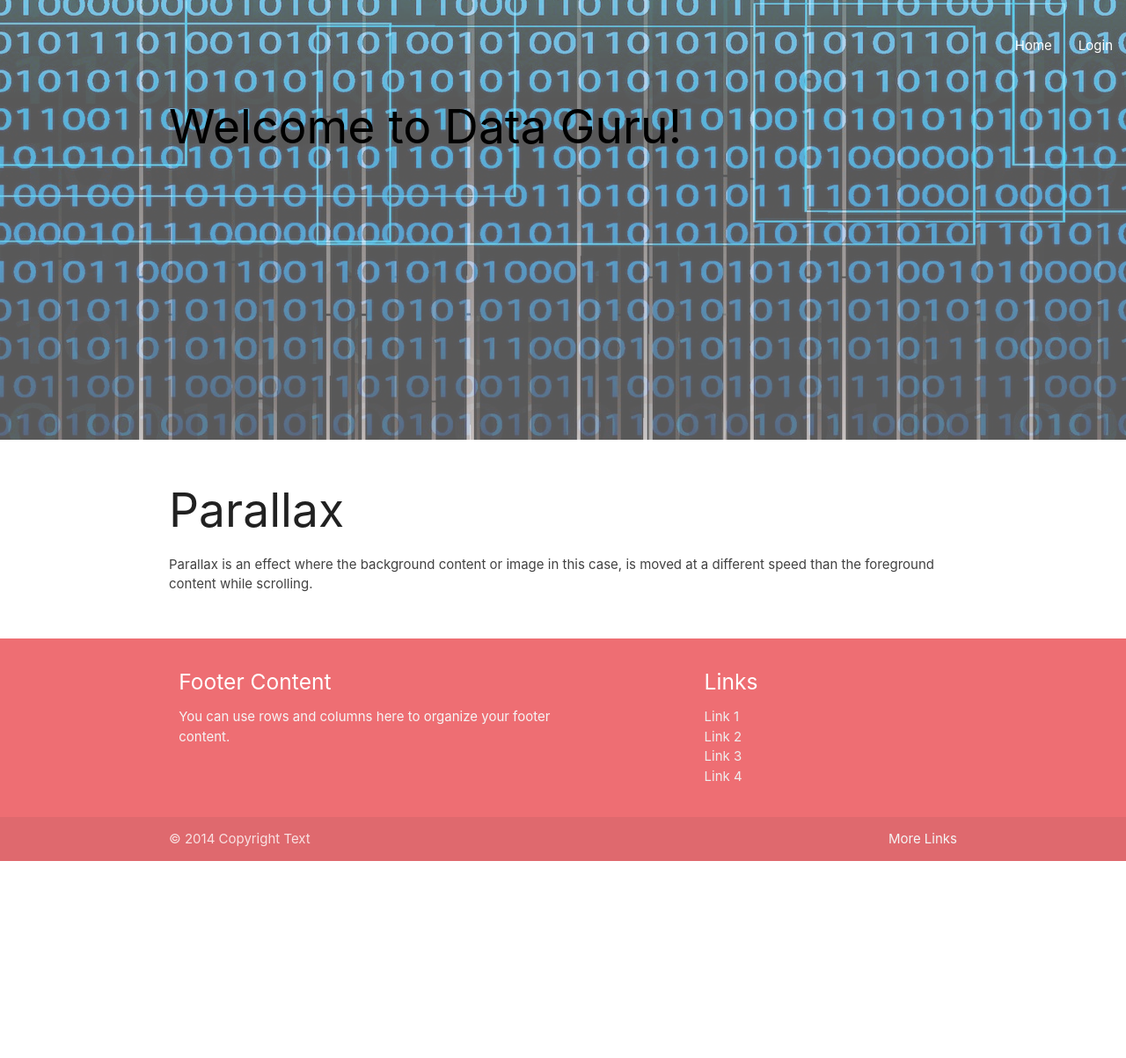
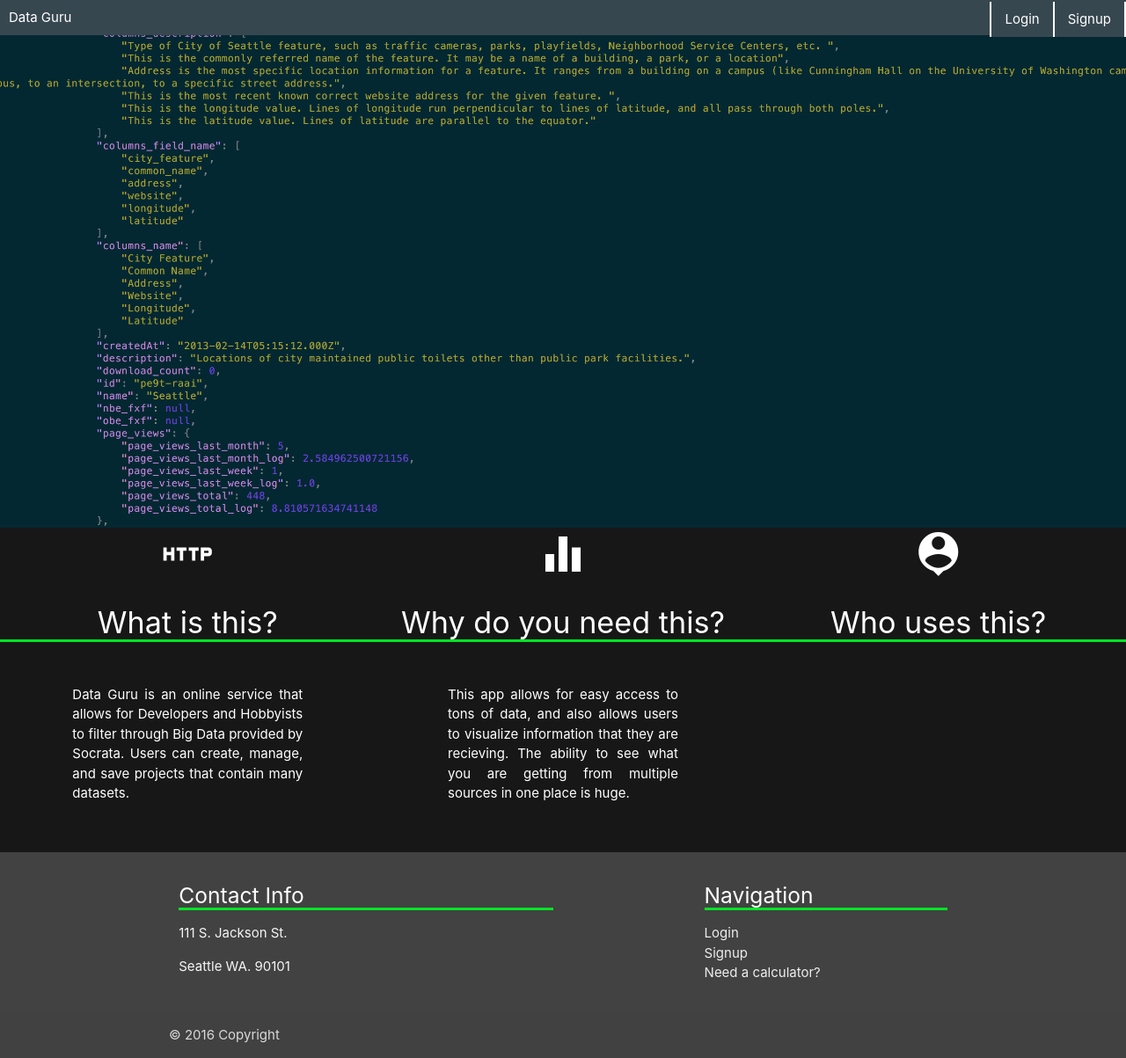
Before and after one commit to Voxelsdev/Data-Guru, a website: page public/index.html in a window 1280 px wide. Shown: the whole page at 88% size. Before the commit the page ends 979 px from the top, so only its background shows below. Drawn offline with nearby package versions, Linux system fonts and the light colour scheme.

Commit message:
Adding new index.html and others

```diff
--- a/public/css/style.css
+++ b/public/css/style.css
@@ -8,40 +8,86 @@
   flex: 1 0 auto;
 }
 
+nav div ul li a {
+  color: white;
+}
+
+footer.page-footer {
+  margin-top: 0;
+  margin-bottom: 0;
+}
+
+nav {
+  height: 40px;
+  line-height: 40px;
+  position: absolute;
+}
+
 .navbar-fixed {
-  background-color: transparent;
   position: absolute;
   margin-top: 0;
 }
 
-#welcome {
-  margin-top: 5%;
-  position: absolute;
-  width: 100%;
-  background-color: transparent;
-  color: black;
-}
-
-#parallaximg {
-  opacity: 0.65;
-}
-
-nav {
-  background-color: transparent;
-  margin-top: 2.5%;
-  height: 40px;
-  line-height: 40px;
-  position: absolute;
+.parallax-window {
+  min-height: 600px;
+  background: #171717;
 }
 
 .navbar-wrapper {
   box-shadow: 0px;
 }
 
-nav div ul li a {
+.nav-button-container {
+  background-color: white;
+}
+
+.app-desc {
+  color:white;
+  text-align: justify;
+}
+
+.app-question {
+  color: white;
+  border-bottom: #00e524;
+  border-bottom-style: solid;
+}
+
+.material-icons {
   color: white;
 }
 
-footer {
-  margin-bottom: 0;
+.custom-green {
+  color: #00e524;
 }
+
+.white-text {
+  border-bottom: #00e524;
+  border-bottom-style: solid;
+}
+
+.name {
+  margin-left: 10px;
+}
+
+#section {
+  background-color: #171717;
+}
+
+#landing-body {
+  text-align: center;
+}
+
+#nav-button1 {
+  background-color: rgb(55, 71, 79);
+  margin: 2px 1px 2px 2px;
+}
+
+#nav-button2 {
+  background-color: rgb(55, 71, 79);
+  margin: 2px 2px 2px 1px;
+}
+
+#parallaximg {
+  background-color: #171717;
+  opacity: 0.10;
+}
--- a/public/index.html
+++ b/public/index.html
@@ -4,6 +4,7 @@
     <meta charset="utf-8">
     <title>Data Guru</title>
     <link type="text/css" rel="stylesheet" href="https://cdnjs.cloudflare.com/ajax/libs/materialize/0.97.7/css/materialize.min.css"/>
+    <link href="https://fonts.googleapis.com/icon?family=Material+Icons" rel="stylesheet">
     <link type="text/css" rel="stylesheet" href="css/style.css"/>
     <meta name="viewport" content="width=device-width, initial-scale=1.0"/>
   </head>
@@ -11,55 +12,86 @@
   <body>
     <header>
       <div class="navbar-fixed">
-          <nav class="z-depth-0">
+        <nav class="z-depth-0 #37474f blue-grey darken-3">
           <div class="nav-wrapper">
+            <a class="name">Data Guru</a>
             <ul class="right hide-on-med-and-down">
-                <li><a href="index.html">Home</a></li>
-                <li><a href="login.html">Login</a></li>
+              <li><div class ="nav-button-container"><a href="./index.html" id="nav-button1">Login</a></div></li>
+              <li><div class ="nav-button-container"><a href="./login.html" id="nav-button2">Signup</a></div></li>
             </ul>
           </div>
         </nav>
       </div>
 
-        <div class="section" id="welcome">
-          <div class="row container">
-            <h2 class="header">Welcome to Data Guru!</h2>
+      <div class="parallax-window" data-parallax="scroll" data-image-src="./images/landing.png" id="parallaximg"></div>
+    </header>
+
+    <section id="section">
+      <div class="row" id="landing-body">
+        <div class="col s4">
+          <div class="row">
+            <i class="medium material-icons">http</i>
+          </div>
+          <div class="row"><h4 class="app-question">What is this?</h4></div>
+          <div class="row">
+            <div class="col s8 offset-s2">
+              <p class="app-desc">Data Guru is an online service that allows for
+              Developers and Hobbyists to filter through Big Data provided by Socrata.
+              Users can create, manage, and save projects that contain many datasets.</p>
+            </div>
           </div>
         </div>
 
-      <div class="parallax-container">
-        <div class="parallax"><img id="parallaximg" src="images/package.jpg"></div>
+        <div class="col s4">
+          <div class="row">
+            <i class="medium material-icons">equalizer</i>
           </div>
-      <div class="section white">
-        <div class="row container">
-          <h2 class="header">Parallax</h2>
-          <p class="grey-text text-darken-3 lighten-3">Parallax is an effect where the background content or image in this case, is moved at a different speed than the foreground content while scrolling.</p>
+          <div class="row"><h4 class="app-question">Why do you need this?</h4></div>
+          <div class="row">
+            <div class="col s8 offset-s2">
+              <p class="app-desc">This app allows for easy access to tons of data,
+              and also allows users to visualize information that they are recieving.
+              The ability to see what you are getting from multiple sources in one place is huge.</p>
             </div>
           </div>
-    </header>
+        </div>
 
-    <footer class="page-footer">
+        <div class="col s4">
+          <div class="row">
+            <i class="medium material-icons">person_pin</i>
+          </div>
+          <div class="row"><h4 class="app-question">Who uses this?</h4></div>
+          <div class="row">
+            <div class="col s8 offset-s2">
+              <p class="app-desc"></p>
+            </div>
+          </div>
+        </div>
+      </div>
+    </section>
+
+    <footer class="page-footer #424242 grey darken-3">
       <div class="container">
         <div class="row">
           <div class="col l6 s12">
-            <h5 class="white-text">Footer Content</h5>
-            <p class="grey-text text-lighten-4">You can use rows and columns here to organize your footer content.</p>
+            <h5 class="white-text">Contact Info</h5>
+            <p class="grey-text text-lighten-4">111 S. Jackson St.</p>
+            <p class="grey-text text-lighten-4">Seattle WA. 90101</p>
+            <p class="grey-text text-lighten-4"></p>
           </div>
           <div class="col l4 offset-l2 s12">
-            <h5 class="white-text">Links</h5>
+            <h5 class="white-text">Navigation</h5>
             <ul>
-              <li><a class="grey-text text-lighten-3" href="#!">Link 1</a></li>
-              <li><a class="grey-text text-lighten-3" href="#!">Link 2</a></li>
-              <li><a class="grey-text text-lighten-3" href="#!">Link 3</a></li>
-              <li><a class="grey-text text-lighten-3" href="#!">Link 4</a></li>
+              <li><a class="grey-text text-lighten-3" href="login.html">Login</a></li>
+              <li><a class="grey-text text-lighten-3" href="signup.html">Signup</a></li>
+              <li><a class="grey-text text-lighten-3" href="https://mikeechen-jquerycalc.surge.sh/">Need a calculator?</a></li>
             </ul>
           </div>
         </div>
       </div>
       <div class="footer-copyright">
         <div class="container">
-        © 2014 Copyright Text
-        <a class="grey-text text-lighten-4 right" href="#!">More Links</a>
+        © 2016 Copyright
         </div>
       </div>
     </footer>
@@ -67,7 +99,8 @@
 
     <script type="text/javascript" src="https://code.jquery.com/jquery-2.1.1.min.js"></script>
     <script type="text/javascript" src="https://cdnjs.cloudflare.com/ajax/libs/materialize/0.97.7/js/materialize.min.js"></script>
-    <script type="text/javascript" src="js/index.js"></script>
+    <script src="./js/parallax.min.js"></script>
+    <script type="text/javascript" src="./js/index.js"></script>
   </body>
 
 </html>
```
Also changed, not shown: public/images/landing.png (added), public/images/package.jpg (deleted). Lines whose indentation alone changed are shown as unchanged.
